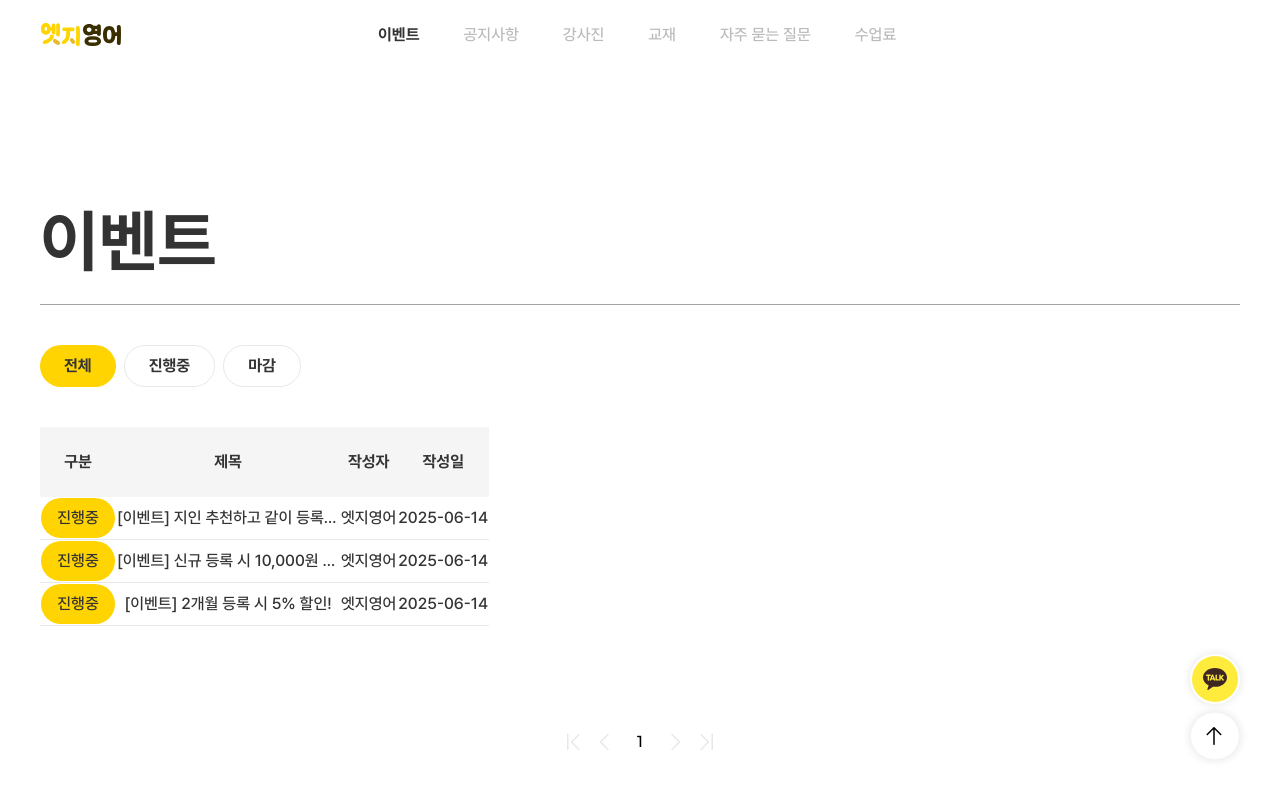
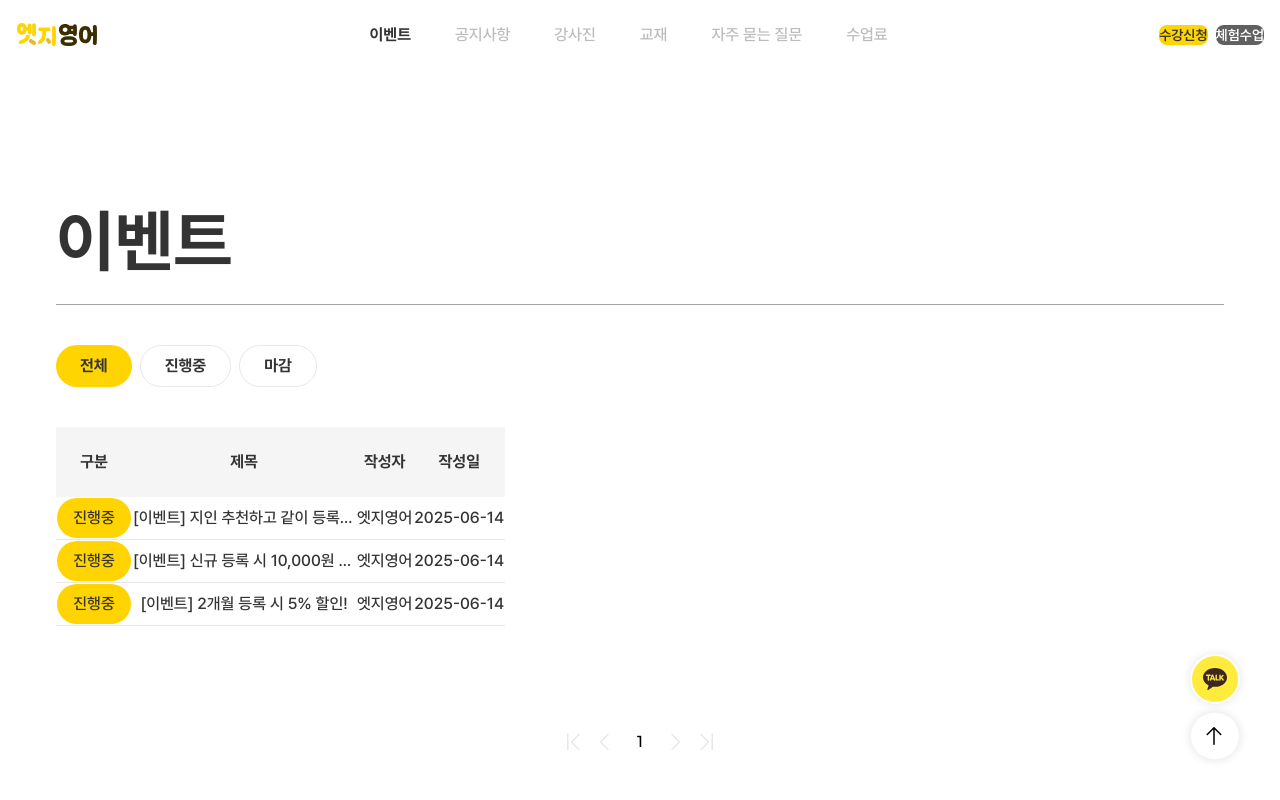
Before and after one commit to gandy818/edge-english, a Next.js app: page /events in a window 1280 px wide. Shown: the top 800 px of the page. Built offline with nearby package versions, Linux system fonts and the light colour scheme.

Commit message:
feat: 헤더 우측 버튼 추가

```diff
--- a/src/app/events/page.tsx
+++ b/src/app/events/page.tsx
@@ -38,7 +38,7 @@ export default function EventPage() {
   const currentEventList = filteredEventList.slice(indexOfFirstitem, indexOfLastItem); // 현재 페이지의 게시물 데이터
 
   return (
-    <div className="mx-auto max-w-[1200px] max-md:px-4">
+    <div className="mx-auto max-w-[1200px] px-4">
       <div className="mt-[120px] border-b border-[#A4A4A4] max-md:mt-16">
         <h1 className="pb-3 text-[68px] font-bold max-md:text-[40px]">이벤트</h1>
       </div>
--- a/src/app/layout.tsx
+++ b/src/app/layout.tsx
@@ -1,19 +1,8 @@
 import type { Metadata } from 'next';
-import { Geist, Geist_Mono } from 'next/font/google';
 import './globals.css';
 import Header from '@/components/Header';
 import Footer from '@/components/Footer';
 import FloatingMenu from '@/components/FloatingMenu';
-
-const geistSans = Geist({
-  variable: '--font-geist-sans',
-  subsets: ['latin'],
-});
-
-const geistMono = Geist_Mono({
-  variable: '--font-geist-mono',
-  subsets: ['latin'],
-});
 
 export const metadata: Metadata = {
   title: '엣지영어',
@@ -26,8 +15,8 @@ export default function RootLayout({
   children: React.ReactNode;
 }>) {
   return (
-    <html lang="en">
-      <body className={`${geistSans.variable} ${geistMono.variable} antialiased`}>
+    <html lang="en" data-theme="light">
+      <body>
         <Header />
 
         <main>{children}</main>
--- a/src/app/page.tsx
+++ b/src/app/page.tsx
@@ -137,11 +137,12 @@ export default function Home() {
 
             {/* 탠저린쌤 */}
             <div className="aspect-[404/788]">
-              <Image
+              <img
                 src="/images/main/shorts-bg.svg"
                 alt="탠저린샘"
-                width={404}
-                height={788}
+                // width={404}
+                // height={788}
+                className="h-[788px] w-[404px] md:w-[300px]"
               />
             </div>
           </div>
@@ -647,7 +648,7 @@ export default function Home() {
             모든 학습자를 만족 시키는 엣지 포인트!
           </h4>
 
-          <div className="mt-15 max-md:mt-10">
+          <div className="mt-15 px-4.5 max-md:mt-10">
             <PointsTab />
           </div>
 
--- a/src/components/Header.tsx
+++ b/src/components/Header.tsx
@@ -3,6 +3,7 @@
 import Link from 'next/link';
 import { usePathname } from 'next/navigation';
 import { useState } from 'react';
+import Bubble from './common/bubble/Bubble';
 
 export default function Header() {
   const pathName = usePathname();
@@ -11,10 +12,10 @@ export default function Header() {
   const closeDrawer = () => setIsDrawerOpen(false);
 
   return (
-    <header className="flex-center h-[70px] max-md:px-4">
-      <div className="flex w-full max-w-[1200px] max-md:justify-between md:gap-64">
+    <header className="flex-center min-h-[70px] px-4 py-4">
+      <div className="flex w-full items-center justify-between">
         <Link href="/">
-          <img src="/images/logo.svg" alt="logo" />
+          <img src="/images/logo.svg" alt="logo" className="min-w-20" />
         </Link>
 
         {/* gnb */}
@@ -60,6 +61,15 @@ export default function Header() {
           >
             수업료
           </Link>
+        </div>
+
+        <div className="relative flex gap-2 max-md:hidden">
+          <button className="btn rounded-lg border-none bg-edge-yellow text-sm font-semibold text-[#333]">
+            수강신청
+          </button>
+          <button className="btn rounded-lg border-none bg-edge-gray text-sm font-semibold text-white">
+            체험수업
+          </button>
         </div>
 
         {/* 모바일 햄버거 메뉴 */}
```
